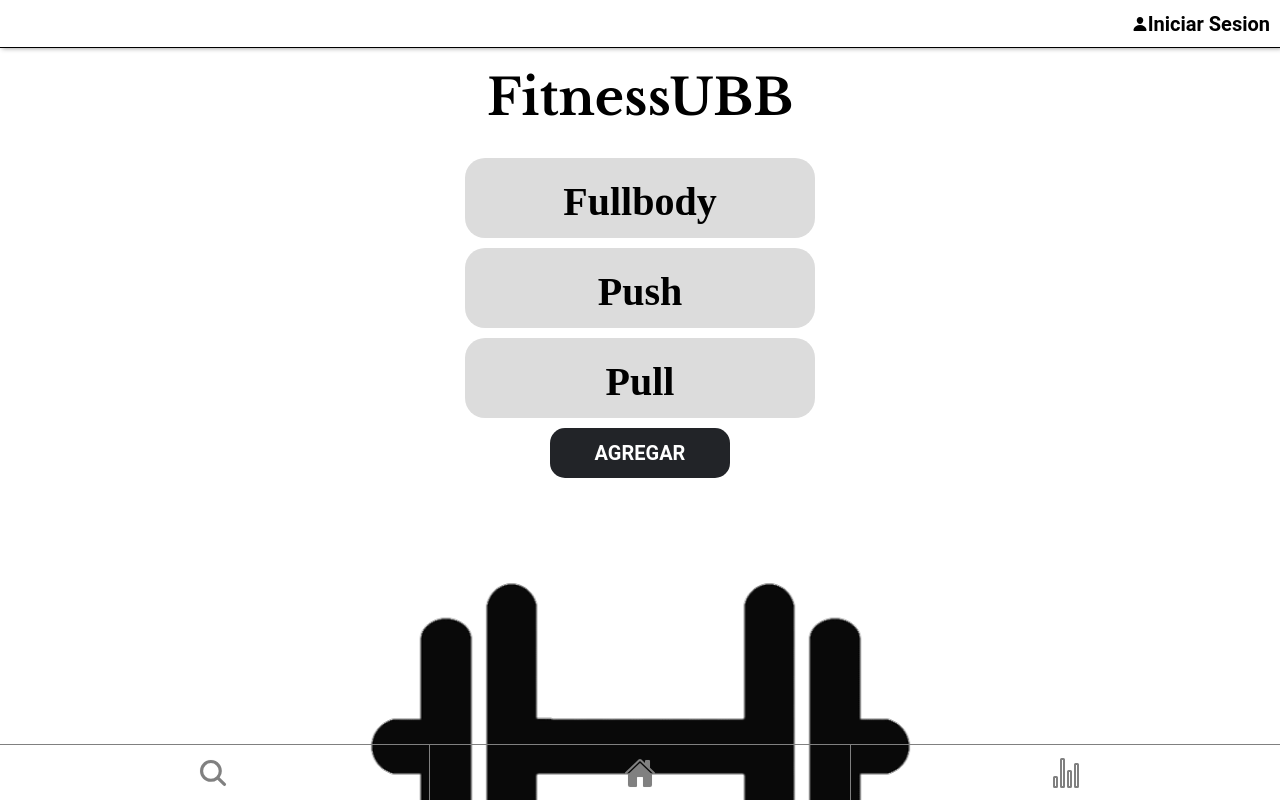
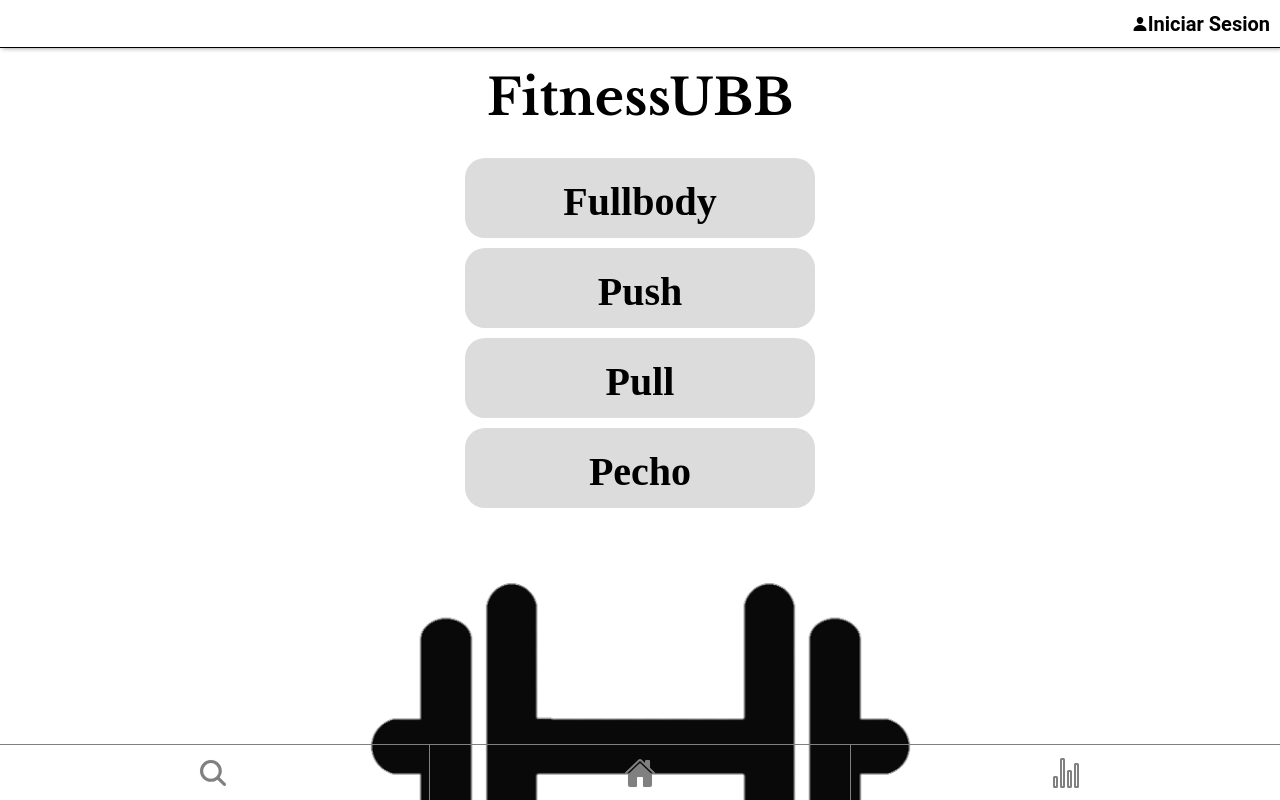
Before and after one commit to Yerkoala/FitnessUBB, a React (Create React App) app: page /home in a window 1280 px wide. Built offline with nearby package versions, Linux system fonts and the light colour scheme.

Commit message:
Creada el customHook con el objeto rutinas y conectado al home

```diff
--- a/src/RutinasProvider.jsx
+++ b/src/RutinasProvider.jsx
@@ -1,7 +1,8 @@
-import React, { useContext, useState } from "react"
+import React, { useContext, useState, useEffect } from "react"
 
 const rutinaContext = React.createContext()
 const agregarRutinaContext = React.createContext()
+const borrarRutinaContext = React.createContext()
 
 export function useRutinaContext() {
     return useContext(rutinaContext)
@@ -11,6 +12,9 @@ export function useAgregarRutinaContext() {
     return useContext(agregarRutinaContext)
 }
 
+export function useBorrarRutinaContext() {
+    return useContext(borrarRutinaContext)
+}
 
 export function RutinasProvider({ children }) {
 
@@ -36,8 +40,8 @@ export function RutinasProvider({ children }) {
                 ejercicios: ["Ejemplo 1", "Ejemplo 2"],
             },
             {
-                    nombre:"Push 3",
-                    ejercicios: ["Ejercicio 1","Ejercicio 2","Ejercicio 3","Ejercicio 4"]
+                nombre: "Push 3",
+                ejercicios: ["Ejercicio 1", "Ejercicio 2", "Ejercicio 3", "Ejercicio 4"]
             }
         ],
         Pull: [
@@ -49,27 +53,47 @@ export function RutinasProvider({ children }) {
                 nombre: "Pull/Empuje 2",
                 ejercicios: ["Ejemplo 1", "Ejemplo 2"],
             },
+        ],
+        Pecho: [
+            {
+                nombre: "Rutina 1",
+                ejercicios: ["Ejemploxxx 1", "Ejemplo 2"],
+            },
+            {
+                nombre: "Rutina 2",
+                ejercicios: ["Ejemplo 1", "Ejemplo 2"],
+            },
         ]
     }
     )
-
-
-    const agregarRutina = (nombre, ejercicios) => {
+    const agregarRutina = (nombre, ejercicios, categoria) => {
         const nuevaRutina = {
             nombre: nombre,
             ejercicios: ejercicios,
+        };
+
+        setRutinaObjeto((prevState) => ({
+            ...prevState, [categoria]: [...prevState[categoria], nuevaRutina]
+        }))
     }
 
-        setRutinaObjeto((prevState) => ({
-            Fullbody: [...prevState[0].Fullbody, nuevaRutina],
-        }))
+    const borrarRutina = (categoria, nombre) => {
+        setRutinaObjeto((prevState) => {
+            const nuevasRutinas = prevState[categoria].filter(
+                (rutina) => rutina.nombre !== nombre
+            )
+            return { ...prevState, [categoria]: nuevasRutinas }
+        })
     }
+
 
 
     return (
         <rutinaContext.Provider value={rutinaObjeto}>
             <agregarRutinaContext.Provider value={agregarRutina}>
+                <borrarRutinaContext.Provider value={borrarRutina}>
                     {children}
+                </borrarRutinaContext.Provider>
             </agregarRutinaContext.Provider>
         </rutinaContext.Provider>
 
--- a/src/categoriaSelect.js
+++ b/src/categoriaSelect.js
@@ -1,5 +1,5 @@
 const categoriaSelect = [
-    "FullBody",
+    "Fullbody",
      "Push",
      "Pull",
      "Hombro",
--- a/src/components/Buscar/CartaEjercicios.jsx
+++ b/src/components/Buscar/CartaEjercicios.jsx
@@ -1,25 +1,22 @@
 import { IonButton } from '@ionic/react';
 import '../style.css';
 import ValoracionEstrellas from './ValoracionEstrellas'
-import rutinas from '../../rutinas';
+import {useAgregarRutinaContext } from '../../RutinasProvider'
 
 const CartaEjercicios = ({ isOpen, cerrarModal, element, ejerciciosArreglo }) => {
+  const agregarRutina = useAgregarRutinaContext()
+
   const handleModalDialogClick = (e) => {
     e.stopPropagation();
   }
 
+
   const descargarRutina=()=>{
     if (window.confirm('Seguro que desea descargar esta rutina?')) {
-      const nuevaRutina={
-        nombre: element.nombreRutina,
-        ejercicios: ejerciciosArreglo
-      }
-      rutinas[0].Fullbody.push(nuevaRutina);
+      agregarRutina(element.nombreRutina,ejerciciosArreglo,element.categoria)
+      alert("Rutina descargada con ")
+      cerrarModal()
   }}
-
-  const mostrarRutinas=()=>{
-    console.log(rutinas)
-  }
 
 
   return (
@@ -35,7 +32,7 @@ const CartaEjercicios = ({ isOpen, cerrarModal, element, ejerciciosArreglo }) =>
           {ejerciciosArreglo.map((e, index) =>
             <p key={index}>{e}</p>)}
         </div>
-        <IonButton color='dark' onClick={mostrarRutinas}>Descargar</IonButton>
+        <IonButton color='dark' onClick={descargarRutina}>Descargar</IonButton>
       </div>
       <IonButton onClick={cerrarModal} color='dark'>Cerrar</IonButton>
     </div>
--- a/src/components/Buscar/ValoracionEstrellas.jsx
+++ b/src/components/Buscar/ValoracionEstrellas.jsx
@@ -1,4 +1,4 @@
-import { useState, useEffect } from 'react';
+import { useState} from 'react';
 import { IonIcon } from '@ionic/react';
 import { starOutline, star, checkmarkCircleOutline, checkmarkCircle } from 'ionicons/icons';
 import { db } from "../../firebase"
--- a/src/components/Home/CartaRutinaPropias.jsx
+++ b/src/components/Home/CartaRutinaPropias.jsx
@@ -1,9 +1,9 @@
-import React, { useState } from 'react'
-
-const CartaRutinaPropias = ({ titulo, nombres }) => {
-  const [expanded, setExpanded] = useState(false);
+import { useState } from 'react'
+import TarjetaRutina from './TarjetaRutina';
 
 
+const CartaRutinaPropias = ({ titulo, nombreRutinas }) => {
+  const [expanded, setExpanded] = useState(false);
   const handleClick = () => {
     setExpanded(!expanded);
   };
@@ -14,8 +14,8 @@ const CartaRutinaPropias = ({ titulo, nombres }) => {
       onClick={handleClick}
     >
       <h1 className='tituloCartaRutinaPropia'>{titulo}</h1>
-      {nombres.map((e, index) =>
-        <button key={index}>{e}</button>
+      {nombreRutinas.map((e, index) =>
+        <TarjetaRutina key={index} titulo={e} categoria={titulo}/>
       )}
     </div>
   )
--- a/src/components/Home/PrincipalHome.jsx
+++ b/src/components/Home/PrincipalHome.jsx
@@ -2,27 +2,18 @@ import "../style.css"
 import MANCUERNA from "../../images/mancuerna.png"
 import CartaRutinaPropias from './CartaRutinaPropias'
 //import rutinas from '../../rutinas'
-import { useRutinaContext, useAgregarRutinaContext } from '../../RutinasProvider'
+import { useRutinaContext} from '../../RutinasProvider'
 
 const PrincipalHome = () => {
     const rutinasObjeto = useRutinaContext()
-    const agregarRutina = useAgregarRutinaContext()
-
-
-    const mostrarRutina2 = (categoria) => {
-        const nombres = rutinasObjeto[categoria].map((rutina) => rutina.nombre);
-        console.log(nombres);
-      }
-
 
     return (
         <div className='principalPantalla'>
             <h1 className='fitnessubbTitulo'>FitnessUBB</h1>
             <div className='principalCuerpo'>
                 {Object.keys(rutinasObjeto).map((e, index) =>
-                    <CartaRutinaPropias key={index} titulo={e} mostrarRutina={mostrarRutina2} nombres={rutinasObjeto[e].map((rutina) => rutina.nombre)}/>
+                    <CartaRutinaPropias key={index} titulo={e} nombreRutinas={rutinasObjeto[e].map((rutina) => rutina.nombre)} />
                 )}
-                <button onClick={() => agregarRutina("Rutina3fullbod", ["q", "asd"])}>AGREGAR</button>
             </div>
             <img className='mancuernaFondo' src={MANCUERNA} alt="" />
         </div>
--- /dev/null
+++ b/src/components/Home/TarjetaRutina.jsx
@@ -0,0 +1,27 @@
+import { IonIcon } from '@ionic/react';
+import { trashOutline } from 'ionicons/icons';
+import { useBorrarRutinaContext } from '../../RutinasProvider'
+
+const TarjetaRutina = ({ titulo, categoria }) => {
+    const borrarRutina = useBorrarRutinaContext()
+
+    const eliminarRutina = () => {
+        if (window.confirm('Seguro que desea borrar esta rutina?')) {
+            borrarRutina(categoria, titulo)
+        }
+    }
+
+    const handleClick = (e) => {
+        e.stopPropagation();
+        console.log(titulo)
+      }
+
+    return (
+        <div className='rutinaTarjeta' onClick={handleClick}>
+            <h2>{titulo}</h2>
+            <IonIcon className='trashIcon' icon={trashOutline} onClick={eliminarRutina}></IonIcon>
+        </div>
+    )
+}
+
+export default TarjetaRutina
--- a/src/components/style.css
+++ b/src/components/style.css
@@ -175,6 +175,31 @@
     font-family: 'Libre Baskerville', serif;
 }
 
+/*--------------------------TARJETA RUTINA--------------------------*/
+.rutinaTarjeta {
+    position: relative;
+    display: flex;
+    align-items: center;
+    width: 90%;
+    border-radius: 20px;
+    padding-left: 15px;
+    background-image: linear-gradient(95deg, #222428, transparent);
+  }
+
+  .rutinaTarjeta h2 {
+    color: white;
+  }
+
+  .trashIcon {
+    position: absolute;
+    top: 50%;
+    transform: translateY(-50%); /* Alinear verticalmente el icono en el centro del contenedor */
+    right: 10px;
+    margin-right: 0;
+    font-size: 25px;
+    color: rgb(0, 0, 0);
+  }
+
 /*--------------------------CARTAS RUTINAS PROPIAS--------------------------*/
 .box {
     border-radius: 20px;
@@ -215,6 +240,7 @@
 }
 
 .contenedorListaRutinas {
+    margin-top: 10px;
     width: 90%;
     height: 400px;
     overflow-y: auto;
@@ -442,7 +468,7 @@
 }
 
 .selectsDiv {
-    background-color: aqua;
+    border: 1px solid grey;
     width: 300px;
     height: 290px;
     display: flex;
```
Lines whose indentation alone changed are shown as unchanged.
